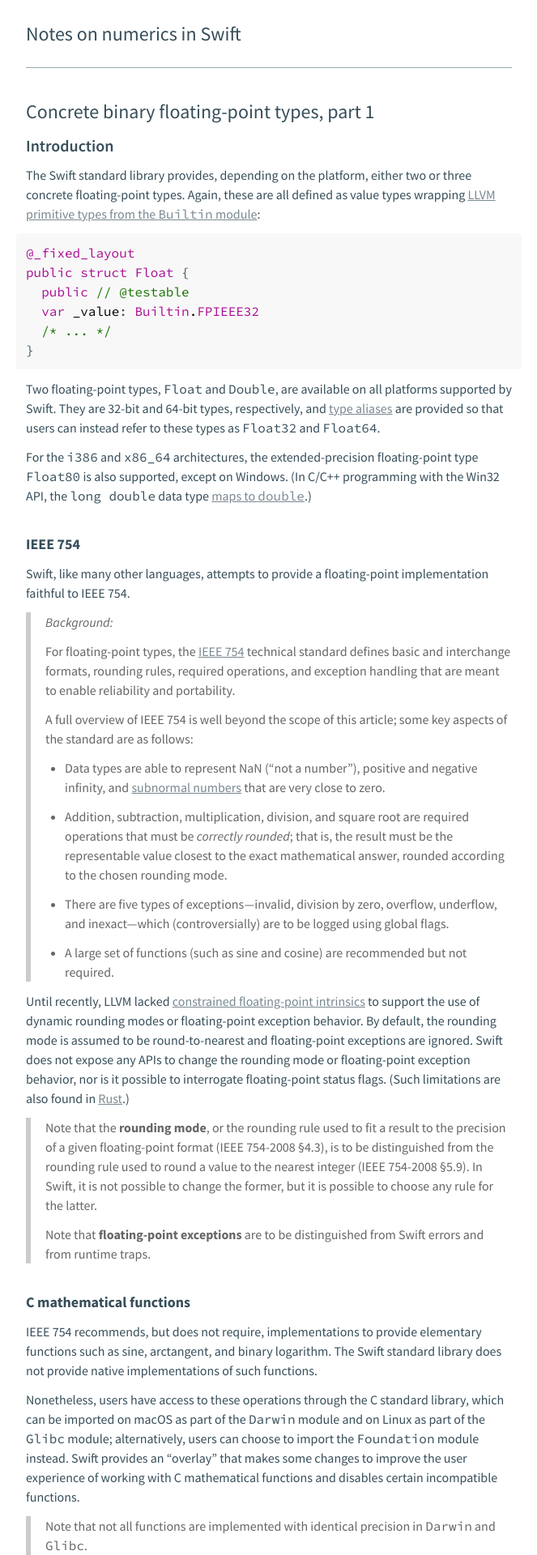
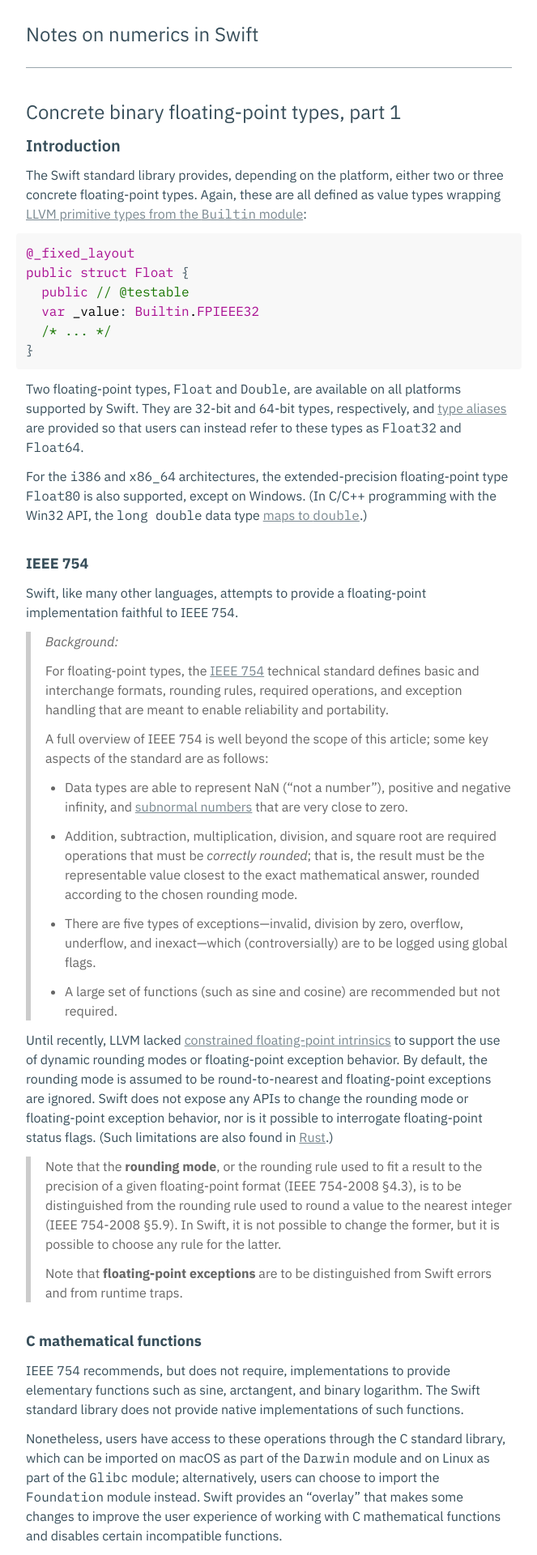
Before and after one commit to xwu/xwu-swift-numerics, a Jekyll site: the page built from floating-point-part-1.md, in a window 1280 px wide. Shown: the top 1920 px of the page at 81% size, without its empty margins (308-971 px from the left). Built offline with Jekyll 4.4.1, drawn with Linux system fonts in a browser that asks for light colours; our own code applies the rules of GitHub Pages for plain Markdown files.

Commit message:
Change fonts

```diff
--- a/assets/css/style.scss
+++ b/assets/css/style.scss
@@ -1,8 +1,7 @@
 ---
 ---
 
-@import "https://fonts.googleapis.com/css?family=Source+Sans+Pro:400,400i,600,600i,700,700i";
-@import "https://fonts.googleapis.com/css?family=Source+Code+Pro:400,400i,700,700i&subset=latin-ext";
+@import "https://fonts.googleapis.com/css?family=IBM+Plex+Mono:400,400i,700,700i|IBM+Plex+Sans:400,400i,600,600i,700,700i";
 
 html {
 	-webkit-text-size-adjust: none;
@@ -11,7 +10,7 @@ html {
 body {
 	background: #fff;
 	color: #374e5a;
-	font: 16px/24px "Source Sans Pro", sans-serif;
+	font: 16px/24px "IBM Plex Sans", sans-serif;
 	text-align: left;
 	margin: 24px;
 }
@@ -71,19 +70,19 @@ a:hover {
 
 h1 {
 	color: #374e5a;
-	font: 24px/36px "Source Sans Pro", sans-serif;
+	font: 24px/36px "IBM Plex Sans", sans-serif;
 	margin: 12px 0;
 	padding: 0;
 }
 
 h2 {
-	font: 600 20px/24px "Source Sans Pro", sans-serif;
+	font: 600 20px/24px "IBM Plex Sans", sans-serif;
 	margin: 36px 0 12px;
 	padding: 0;
 }
 
 h3 {
-	font: 700 18px/24px "Source Sans Pro", sans-serif;
+	font: 700 18px/24px "IBM Plex Sans", sans-serif;
 	margin: 36px 0 12px;
 	padding: 0;
 }
@@ -155,7 +154,7 @@ sup {
 }
 
 code, kbd, pre, samp {
-	font-family: "Source Code Pro", monospace;
+	font-family: "IBM Plex Mono", monospace;
 }
 
 /*
```
